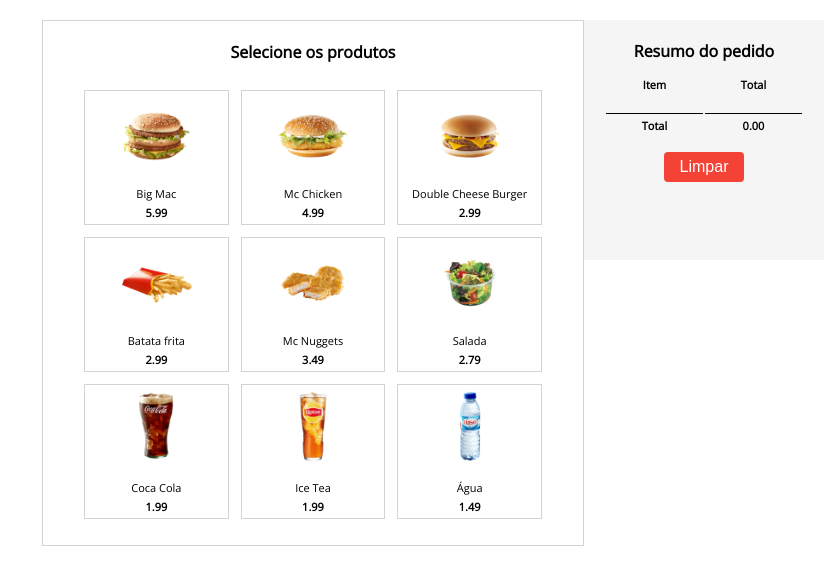
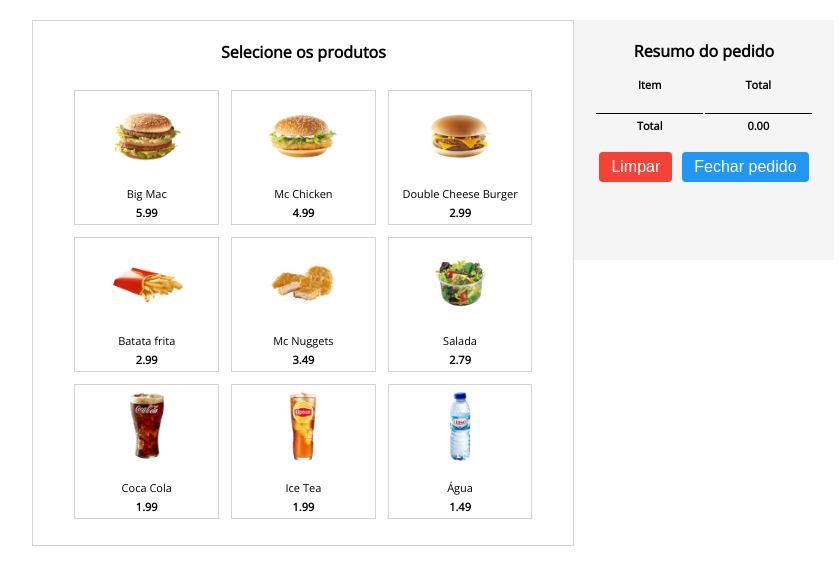
Before and after one commit to rms2307/SelfServiceMachine, a plain HTML site: page index.html in a window 1280 px wide. Shown: the whole page, without its empty margins (207-1047 px from the left). Drawn offline with nearby package versions, Linux system fonts and the light colour scheme.

Commit message:
Adicionando botão de fechar pedido

```diff
--- a/index.html
+++ b/index.html
@@ -72,6 +72,12 @@
         >
           Limpar
         </button>
+        <button
+          class="button-fechar-pedido"
+          @click="products.forEach(p =>{ p.active = false, p.quantity = 1})"
+        >
+          Fechar pedido
+        </button>
       </section>
     </main>
     <script src="https://unpkg.com/vue@next"></script>
--- a/style.css
+++ b/style.css
@@ -102,8 +102,8 @@
     background-color: #f44336;
     color: white;
     border: none;
-    padding: 6px 16px;
-    margin-top: 16px;
+    padding: 6px 12px;
+    margin: 16px 5px;
     text-align: center;
     text-decoration: none;
     display: inline-block;
@@ -119,3 +119,25 @@
   .button-limpar:active {
     background-color: #b71c1c;
   }
+
+  .button-fechar-pedido {
+    background-color: #2196F3;
+    color: white;
+    border: none;
+    padding: 6px 12px;
+    margin: 16px 5px;
+    text-align: center;
+    text-decoration: none;
+    display: inline-block;
+    font-size: 16px;
+    border-radius: 4px;
+    cursor: pointer;
+  }
+
+  .button-fechar-pedido:hover {
+    background-color: #1976D2;
+  }
+
+  .button-fechar-pedido:active {
+    background-color: #0D47A1;
+  }
```
